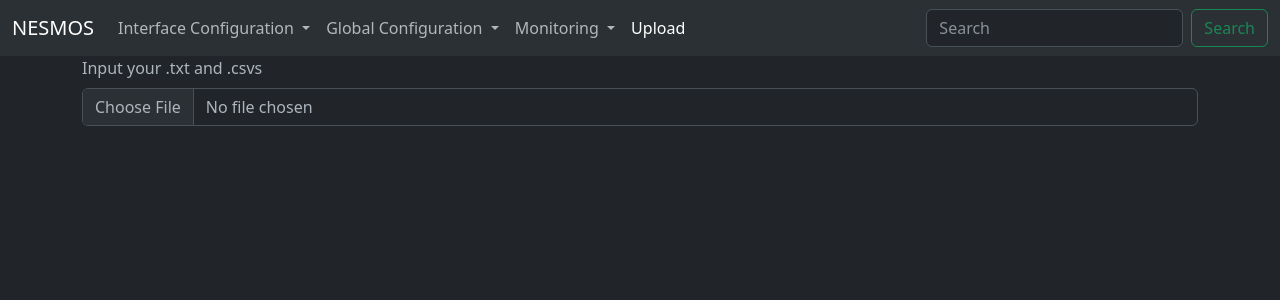
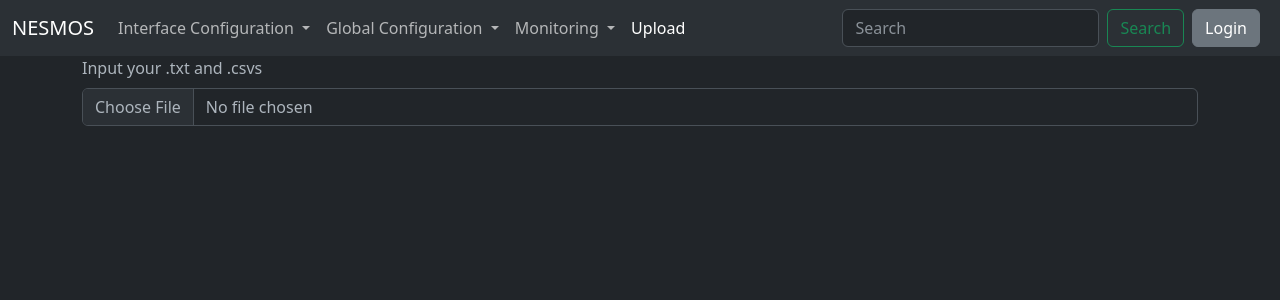
Before and after one commit to Nathan8044/PHASE_2, a Flask app: page /upload in a window 1280 px wide. Shown: the top 300 px of the page. Run offline with Flask 3, Linux system fonts and the light colour scheme; some libraries are stand-ins or nearby versions.

Commit message:
Update upload.html

```diff
--- a/templates/upload.html
+++ b/templates/upload.html
@@ -9,7 +9,7 @@
 
   <link rel="stylesheet" href="{{ url_for('static', filename='styles/bootstrap.min.css') }}">
 
-  <title>NESMO</title>
+  <title>NESMOS</title>
   <link rel="icon" href="NETMO_LOGO.png">
 
 
@@ -69,11 +69,22 @@
             <input class="form-control me-2" type="search" placeholder="Search" aria-label="Search">
             <button class="btn btn-outline-success" type="submit">Search</button>
           </form>
+          <div class="d-flex px-2">
+            <a class="btn btn-secondary" href="{{ url_for('views.login')}}" role="button">Login</a>
+          </div>
+
+
+
+
+
 
 
 
         </div>
       </div>
+
+
+
     </nav>
     <!--This is where navbar function ends.-->
       </header>
```
Lines whose indentation alone changed are shown as unchanged.
